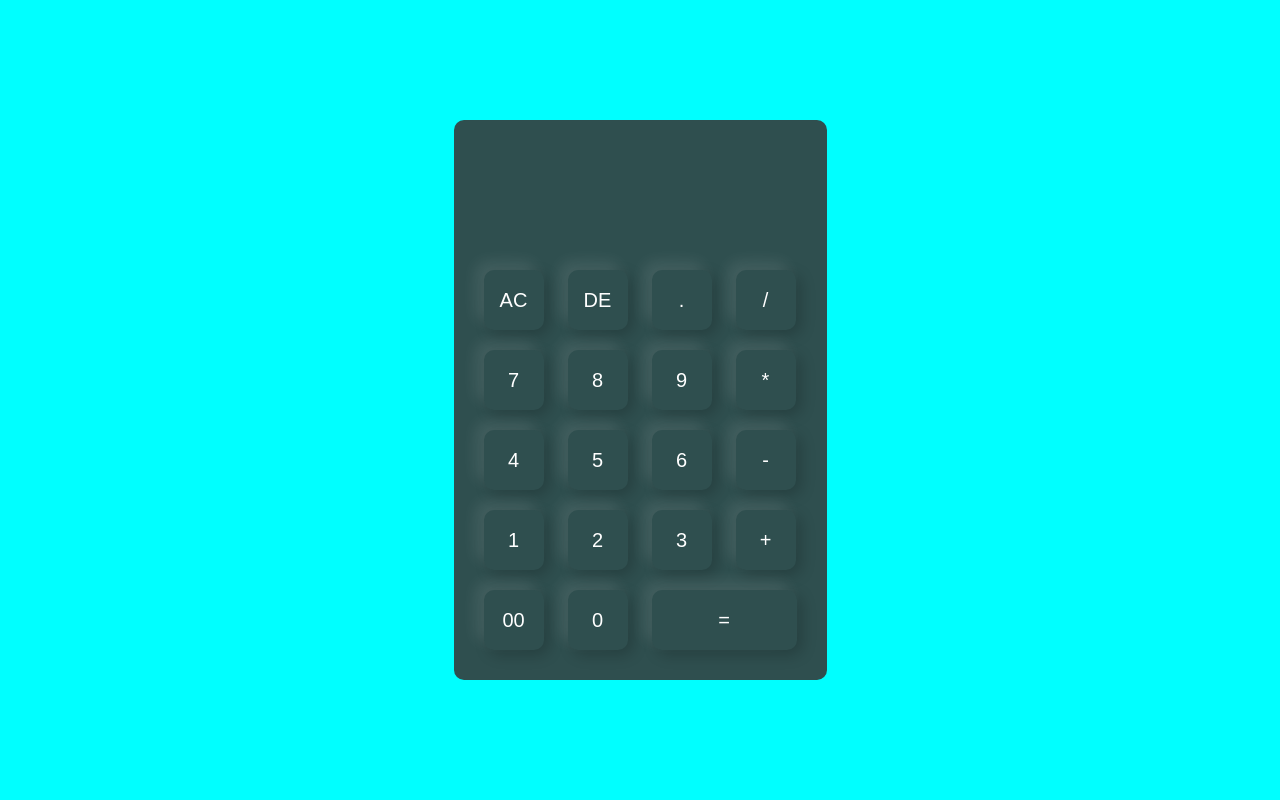
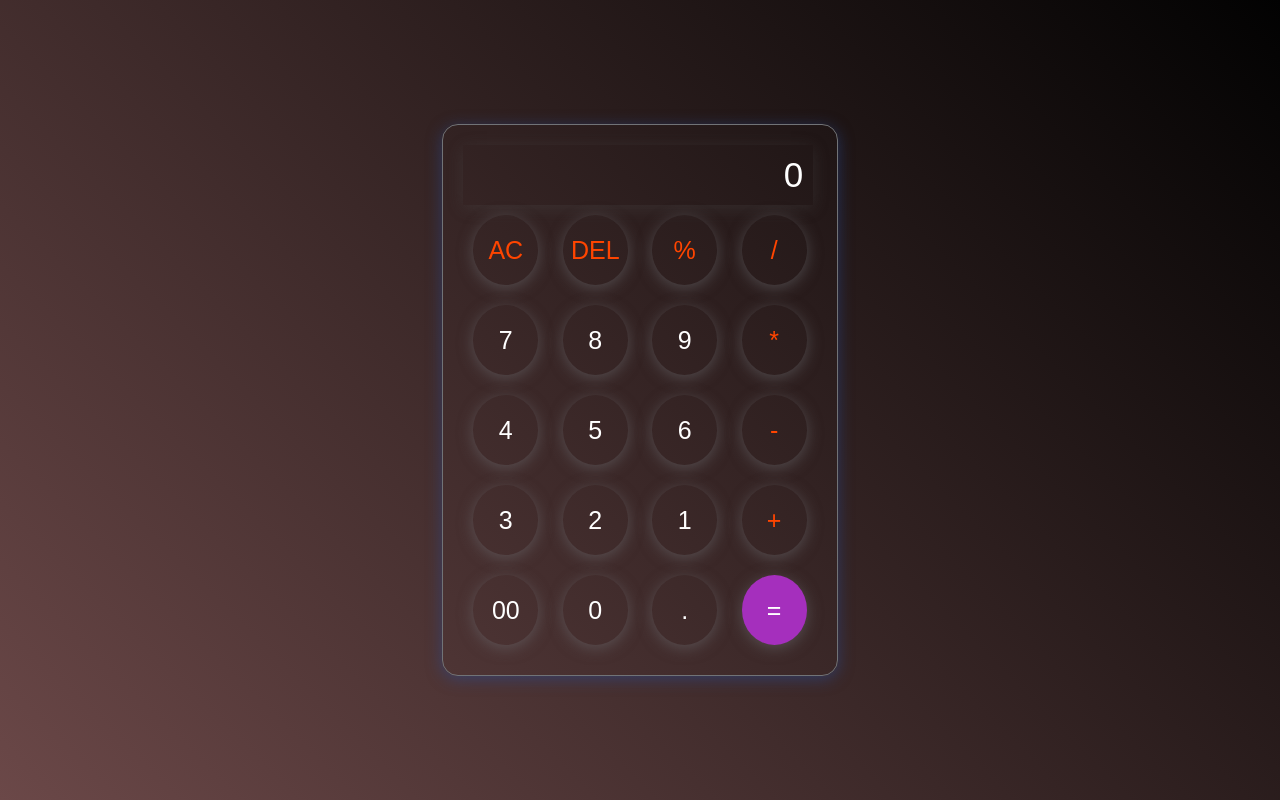
Before and after one commit to Nomanshabbir1/js_assignment-7-calculator, a plain HTML site: page index.html in a window 1280 px wide. Drawn offline with Linux system fonts and the light colour scheme.

Commit message:
calculator complete

```diff
--- a/app.js
+++ b/app.js
@@ -0,0 +1,22 @@
+let input = document.getElementById("inputBtn");
+let buttons = document.querySelectorAll("button");
+
+let result = "";
+let arr = Array.from(buttons);
+arr.forEach((button) => {
+  button.addEventListener("click", (e) => {
+    if (e.target.innerHTML == "=") {
+      result = eval(result);
+      input.value = result;
+    } else if (e.target.innerHTML == "AC") {
+      result = "";
+      input.value = result;
+    } else if (e.target.innerHTML == "DEL") {
+      result = result.substring(0, result.length - 1);
+      input.value = result;
+    } else {
+      result += e.target.innerHTML;
+      input.value = result;
+    }
+  });
+});
--- a/index.html
+++ b/index.html
@@ -4,52 +4,46 @@
 <head>
     <meta charset="UTF-8">
     <meta name="viewport" content="width=device-width, initial-scale=1.0">
-    <title>Document</title>
+    <title>calculator</title>
     <link rel="stylesheet" href="style.css">
 </head>
 
 <body>
-    <div class="container">
     <div class="calculator">
-    <form>
-        <div class="display">
-            <input type="text" name="display">
+        <input type="text" placeholder="0" id="inputBtn">
+
+    <div>
+        <button class="operator">AC</button>
+        <button class="operator">DEL</button>
+        <button class="operator">%</button>
+        <button class="operator">/</button>
+    </div>
+
+    <div>
+        <button>7</button>
+        <button>8</button>
+        <button>9</button>
+        <button class="operator">*</button>
     </div>
     <div>
-            <input type="button" value="AC" onclick="display.value = '' ">
-            <input type="button" value="DE" onclick="display.value = display.value.tostring().slice(0,-1)">
-            <input type="button" value="." onclick="display.value += '.' ">
-            <input type="button" value="/" onclick="display.value += '/' ">
+        <button>4</button>
+        <button>5</button>
+        <button>6</button>
+        <button class="operator">-</button>
     </div>
     <div>
-            <input type="button" value="7" onclick="display.value += '7' ">
-            <input type="button" value="8" onclick="display.value += '8' ">
-            <input type="button" value="9" onclick="display.value += '9' ">
-            <input type="button" value="*" onclick="display.value += '*' ">
+        <button>3</button>
+        <button>2</button>
+        <button>1</button>
+        <button class="operator">+</button>
     </div>
     <div>
-            <input type="button" value="4" onclick="display.value += '4' ">
-            <input type="button" value="5" onclick="display.value += '5' ">
-            <input type="button" value="6" onclick="display.value += '6' ">
-            <input type="button" value="-" onclick="display.value += '-' ">
+        <button>00</button>
+        <button>0</button>
+        <button>.</button>
+        <button class="equalBtn">=</button>
     </div>
-        <div>
-            <input type="button" value="1" onclick="display.value += '1' ">
-            <input type="button" value="2" onclick="display.value += '2' ">
-            <input type="button" value="3" onclick="display.value += '3' ">
-            <input type="button" value="+" onclick="display.value += '+' ">
 </div>
-        <div>
-            <input type="button" value="00" onclick="display.value += '00' ">
-            <input type="button" value="0" onclick="display.value += '00' ">
-            <input type="button" value="=" class="equal" onclick="display.value = eval(display.value)">
-        </div>
-    </form>
-</div>
-
-    </div>
-
-
     <script src="app.js"></script>
 </body>
 </html>
--- a/style.css
+++ b/style.css
@@ -1,53 +1,61 @@
 * {
-
+    padding: 0;
     margin: 0;
-    padding: 0;
     box-sizing: border-box;
-
+    font-family: "Poppins", sans-serif;
   }
 
-.container {
+  body {
     width: 100%;
     height: 100vh;
-    background-color: aqua;
     display: flex;
+    justify-content: center;
     align-items: center;
-    justify-content: center;
+    flex-direction: column;
+    background: linear-gradient(45deg, #6b4848, #020202);
   }
 
   .calculator {
-    background-color: darkslategray;
+    border: 1px solid #717377;
     padding: 20px;
-    border-radius: 10px;
+    border-radius: 16px;
+    background-color: transparent;
+    box-shadow: 0px 3px 15px rgba(39, 78, 156, 0.5);
   }
 
-.calculator form input{
-    border: 0;
-    outline: 0;
-    width: 60px;
-    height: 60px;
-    border-radius: 10px;
-    box-shadow: -8px -8px 15px rgba(255, 255, 255, 0.1), 5px 5px 15px rgba(0, 0, 0, 0.2);
-    background: transparent;
-    font-size: 20px;
-    color: #fff;
+  input{
+      width: 350px;
+      border: none;
+      padding: 10px;
+      background-color: transparent;
+      color: white;
+      box-shadow: 0px 3px 15px rgba(84, 84, 84, 0.3);
+      font-size: 35px;
+      text-align: right;
       cursor: pointer;
-    margin: 10px;
   }
 
-form .display{
-    display: flex;
-    justify-content: flex-end;
-    margin: 20px 0;
+  input::placeholder{
+      color: #ffffff;
   }
 
-form .display input{
-    text-align: right;
-    flex: 1;
-    font-size: 45PX;
-    box-shadow: none;
+  button{
+      border: none;
+      width: 65px;
+      height: 70px;
+      margin: 10px;
+      border-radius: 50%;
+      background-color: transparent;
+      color: #ffffff;
+      font-size: 25px ;
+      box-shadow: 0px 3px 15px rgba(113, 115, 119, 0.5);;
+      cursor: pointer;
   }
 
-form input.equal{
-    width: 145px;
+  .equalBtn{
+      background-color: rgb(165, 47, 189);
   }
+
+  .operator{
+      color: orangered;
+  }
```
Lines whose indentation alone changed are shown as unchanged.
